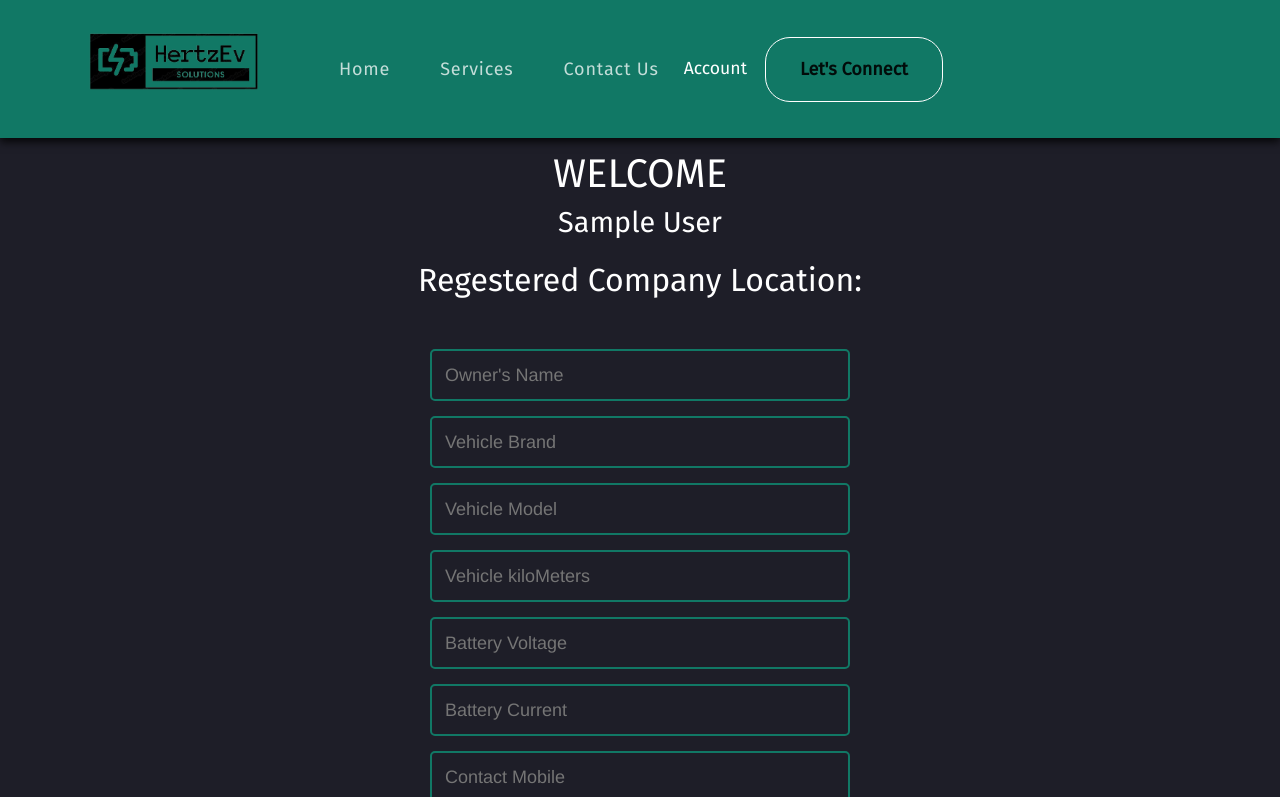
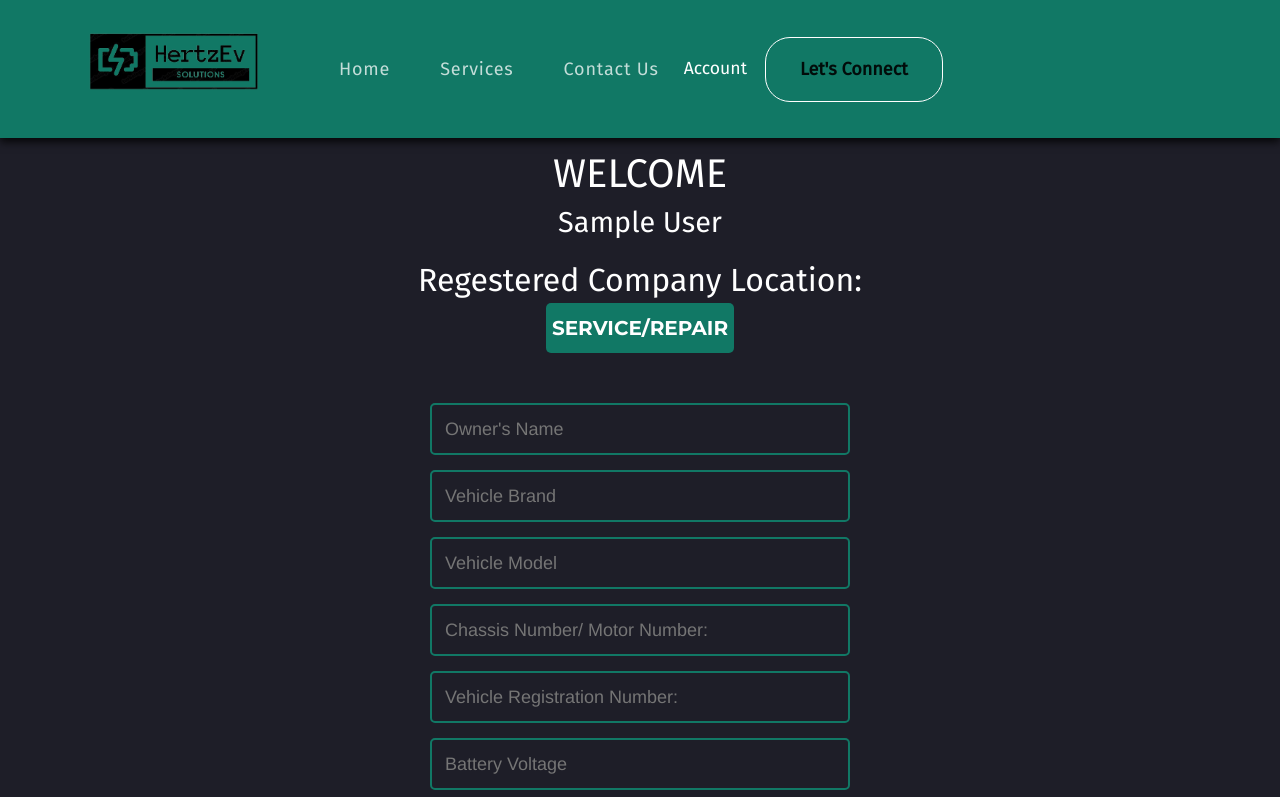
Before and after one commit to ilan2004/main, a React (Vite) app: page /Form in a window 1280 px wide. Shown: the top 797 px of the page. Built offline with nearby package versions, Linux system fonts and the light colour scheme; no server answers; the database is empty; sample sign-in values are in the browser's storage.

Commit message:
extra fields updated

```diff
--- a/src/Components/Form/Form.jsx
+++ b/src/Components/Form/Form.jsx
@@ -1,25 +1,32 @@
-import React, { useState } from 'react';
-import './Form.scss'
+import React, { useState, useEffect } from 'react';
+import './Form.scss';
+import { getAuth } from 'firebase/auth';
 import { useAuth } from '../../Contexts/AuthContext';
-import { getFirestore } from 'firebase/firestore';
+import { getFirestore, doc, getDoc } from 'firebase/firestore';
 import { addDoc, collection } from 'firebase/firestore';
 import emailjs from '@emailjs/browser';
+import { SnackbarProvider, useSnackbar } from 'notistack';
 
-function Form() {
+const SnackForm = ({ userId }) =>{
+  const { enqueueSnackbar } = useSnackbar();
   const { currentUser } = useAuth();
   const [formData, setFormData] = useState({
     ownerName: '',
     brand: '',
     VehicleModel: '',
-    kiloMeters: '',
-    Voltage: '',
-    Current: '',
+    chassisNumber: '', // Updated input name
+    registrationNumber: '', // Updated input name
+    BatteryVoltage: '', // Updated input name
+    BatteryCurrent: '', // Updated input name
     contactMobile: '',
     Repair: '',
     comment: ''
   });
   const [submittedData, setSubmittedData] = useState(null);
   const [isSubmitting, setIsSubmitting] = useState(false);
+  const [userData, setUserData] = useState(null);
+  const [userLocation, setUserLocation] = useState(null);
+  const [loading, setLoading] = useState(true);
 
   const handleSubmit = (event) => {
     event.preventDefault();
@@ -30,9 +37,10 @@ function Form() {
       ownerName: '',
       brand: '',
       VehicleModel: '',
-      kiloMeters: '',
-      Voltage: '',
-      Current: '',
+      chassisNumber: '',
+      registrationNumber: '',
+      BatteryVoltage: '',
+      BatteryCurrent: '',
       contactMobile: '',
       Repair: '',
       comment: ''
@@ -56,9 +64,10 @@ function Form() {
         ownerName: submittedData.ownerName,
         brand: submittedData.brand,
         VehicleModel: submittedData.VehicleModel,
-        kiloMeters: submittedData.kiloMeters,
-        Voltage: submittedData.Voltage,
-        Current: submittedData.Current,
+        chassisNumber: submittedData.chassisNumber,
+        registrationNumber: submittedData.registrationNumber,
+        BatteryVoltage: submittedData.BatteryVoltage,
+        BatteryCurrent: submittedData.BatteryCurrent,
         contactMobile: submittedData.contactMobile,
         Repair: submittedData.Repair,
         comment: submittedData.comment,
@@ -77,9 +86,10 @@ function Form() {
         ownerName: formData.ownerName,
         brand: formData.brand,
         VehicleModel: formData.VehicleModel,
-        kiloMeters: formData.kiloMeters,
-        Voltage: formData.Voltage,
-        Current: formData.Current,
+        chassisNumber: formData.chassisNumber,
+        registrationNumber: formData.registrationNumber,
+        BatteryVoltage: formData.BatteryVoltage,
+        BatteryCurrent: formData.BatteryCurrent,
         contactMobile: formData.contactMobile,
         Repair: formData.Repair,
         comment: formData.comment,
@@ -102,14 +112,53 @@ function Form() {
     }
   };
 
+  useEffect(() => {
+    if (currentUser) {
+      fetchUserLocation(currentUser.uid);
+    }
+  }, [currentUser]); // Fetch user location when currentUser changes
+
+  async function fetchUserLocation(userId) {
+    try {
+      const db = getFirestore();
+      const userRef = doc(db, 'users', userId);
+      const userSnapshot = await getDoc(userRef);
+      if (userSnapshot.exists()) {
+        setUserLocation(userSnapshot.data().Location);
+      } else {
+        console.log("User document does not exist");
+      }
+    } catch (error) {
+      console.error("Error fetching user location:", error);
+    } finally {
+      setLoading(false);
+    }
+  }
+
+  const [showAdditionalFields, setShowAdditionalFields] = useState(false);
+  const toggleAdditionalFields = () => {
+    setShowAdditionalFields(!showAdditionalFields);
+    // Show or hide snackbar based on the visibility of additional fields
+    if (!showAdditionalFields) {
+      enqueueSnackbar('SERVICE/REPAIR FIELDS ON!', { variant: 'success' });
+
+    } else {
+      enqueueSnackbar('SERVICE/REPAIR FIELDS OFF!', { variant: 'warning' });
+
+    }
+  };
+
   return (
+    <SnackbarProvider>
     <div className="alldetails">
       <div className='welc-user'>
         <h1 className='welc'>WELCOME</h1>
         <h2>{currentUser && currentUser.displayName}</h2>
       </div>
-      <h1 className='comp-loc'>Regestered Company Location:{currentUser && currentUser.Location} </h1>
-
+      <h1 className='comp-loc'>Regestered Company Location: {userLocation}</h1>
+      <div className="repairbut">
+      <button className="Repair" onClick={toggleAdditionalFields}>SERVICE/REPAIR</button>
+      </div>
       <form className='form-fill' onSubmit={handleSubmit}>
         <input
           name="ownerName"
@@ -136,28 +185,36 @@ function Form() {
           onChange={(e) => setFormData({ ...formData, VehicleModel: e.target.value })}
         />
         <input
-          name="kiloMeters"
+          name="chassisNumber"
           type="text"
           className="feedback-input"
-          placeholder="Vehicle kiloMeters"
-          value={formData.kiloMeters}
-          onChange={(e) => setFormData({ ...formData, kiloMeters: e.target.value })}
+          placeholder="Chassis Number/ Motor Number:"
+          value={formData.chassisNumber}
+          onChange={(e) => setFormData({ ...formData, chassisNumber: e.target.value })}
         />
         <input
-          name="Voltage"
+          name="registrationNumber"
+          type="number"
+          className="feedback-input"
+          placeholder="Vehicle Registration Number: "
+          value={formData.registrationNumber}
+          onChange={(e) => setFormData({ ...formData, registrationNumber: e.target.value })}
+        />
+        <input
+          name="BatteryVoltage"
           type="number"
           className="feedback-input"
           placeholder="Battery Voltage"
-          value={formData.Voltage}
-          onChange={(e) => setFormData({ ...formData, Voltage: e.target.value })}
+          value={formData.BatteryVoltage}
+          onChange={(e) => setFormData({ ...formData, BatteryVoltage: e.target.value })}
         />
         <input
-          name="Current"
+          name="BatteryCurrent"
           type="number"
           className="feedback-input"
           placeholder="Battery Current"
-          value={formData.Current}
-          onChange={(e) => setFormData({ ...formData, Current: e.target.value })}
+          value={formData.BatteryCurrent}
+          onChange={(e) => setFormData({ ...formData, BatteryCurrent: e.target.value })}
         />
         <input
           name="contactMobile"
@@ -167,6 +224,34 @@ function Form() {
           value={formData.contactMobile}
           onChange={(e) => setFormData({ ...formData, contactMobile: e.target.value })}
         />
+        {showAdditionalFields && (
+          <>
+            <input
+              name="VehiclekiloMeters"
+              type="text"
+              className="feedback-input"
+              placeholder="Vehicle kiloMeters"
+              value={formData.VehiclekiloMeters}
+              onChange={(e) => setFormData({ ...formData, VehiclekiloMeters: e.target.value })}
+            />
+            <input
+              name="Battery Voltage "
+              type="text"
+              className="feedback-input"
+              placeholder="BatteryVoltage"
+              value={formData.BatteryVoltage}
+              onChange={(e) => setFormData({ ...formData, BatteryVoltage: e.target.value })}
+            />
+            <input
+              name="BatteryCurrent"
+              type="text"
+              className="feedback-input"
+              placeholder="Additional Field 2"
+              value={formData.BatteryCurrent}
+              onChange={(e) => setFormData({ ...formData, BatteryCurrent: e.target.value })}
+            />
+          </>
+        )}
         <select
           name="Repair"
           className="feedback-input"
@@ -183,7 +268,7 @@ function Form() {
           value={formData.comment}
           onChange={(e) => setFormData({ ...formData, comment: e.target.value })}
         ></textarea>
-        <input type="submit" value="SUBMIT"/>
+        <input type="submit" value="SUBMIT" />
       </form>
       <div className="for-table">
         {/* Render table if form is submitted */}
@@ -207,16 +292,20 @@ function Form() {
                 <td className='Right-side'>{submittedData.VehicleModel}</td>
               </tr>
               <tr>
-                <td className='left-side'>Vehicle kiloMeters</td>
-                <td className='Right-side'>{submittedData.kiloMeters}</td>
+                <td className='left-side'>Chassis Number/ Motor Number:</td>
+                <td className='Right-side'>{submittedData.chassisNumber}</td>
+              </tr>
+              <tr>
+                <td className='left-side'>Vehicle Registration Number:</td>
+                <td className='Right-side'>{submittedData.registrationNumber}</td>
               </tr>
               <tr>
                 <td className='left-side'>Battery Voltage</td>
-                <td className='Right-side'>{submittedData.Voltage}</td>
+                <td className='Right-side'>{submittedData.BatteryVoltage}</td>
               </tr>
               <tr>
-                <td className='left-side'>Battery current</td>
-                <td className='Right-side'>{submittedData.Current}</td>
+                <td className='left-side'>Battery Current</td>
+                <td className='Right-side'>{submittedData.BatteryCurrent}</td>
               </tr>
               <tr>
                 <td className='left-side'>contact Mobile</td>
@@ -236,7 +325,15 @@ function Form() {
         </button>
       </div>
     </div>
+    </SnackbarProvider>
   );
 }
+const Form = () => {
+  return (
+    <SnackbarProvider>
+      <SnackForm />
+    </SnackbarProvider>
+  );
+};
 
 export default Form;
--- a/src/Components/Form/Form.scss
+++ b/src/Components/Form/Form.scss
@@ -163,3 +163,23 @@ th {
 .repai-opti{
   color: black;
 }
+.repairbut{
+  display: flex;
+  align-items: center;
+  justify-content: center;
+}
+.Repair{
+  font-family: 'Montserrat', Arial, Helvetica, sans-serif;
+
+  background:#117865;
+  border-radius:5px;
+  border:0;
+  cursor:pointer;
+  color:white;
+  font-size:20px;
+  padding-top:10px;
+  padding-bottom:10px;
+  transition: all 0.3s;
+  margin-top:-4px;
+  font-weight:700;
+}
--- a/src/Components/Login/Logindesktop/Logindesktop.jsx
+++ b/src/Components/Login/Logindesktop/Logindesktop.jsx
@@ -29,7 +29,7 @@ const Logindesktop = () => {
         const password = passwordRef.current.value;
         const passwordConfirm = passwordConfirmRef.current.value;
 
-        if (!displayName || !email || !password || !location || !passwordConfirm) {
+        if (!displayName || !email || !password || !Location || !passwordConfirm) {
             enqueueSnackbar('Please fill in all details.', { variant: 'error' });
             return;
         }
@@ -39,19 +39,22 @@ const Logindesktop = () => {
             return;
         }
 
-        try {
-            setError("");
-            setLoading(true);
-            await signup(email, password,displayName,Location);
-            enqueueSnackbar('Account created successfully!', { variant: 'success' }); // Snackbar for successful account creation
+        setError("");
+        setLoading(true);
+        signup(email, password, displayName, Location)
+          .then(() => {
+            enqueueSnackbar('Account created successfully!', { variant: 'success' });
+            console.log("Account created successfully");
             setTimeout(() => {
-                navigate("/Form");
+              navigate("/Form");
             }, 1000);
+          })
+          .catch((error) => {
+            console.error("Error creating account:", error);
+            setError("Failed to create an account");
+            setLoading(false);
+          });
 
-
-        } catch {
-            setError("Failed to create an account");
-        }
 
         setLoading(false);
     }
```
Also changed, not shown: src/Contexts/AuthContext.jsx (+22 -2 lines).
